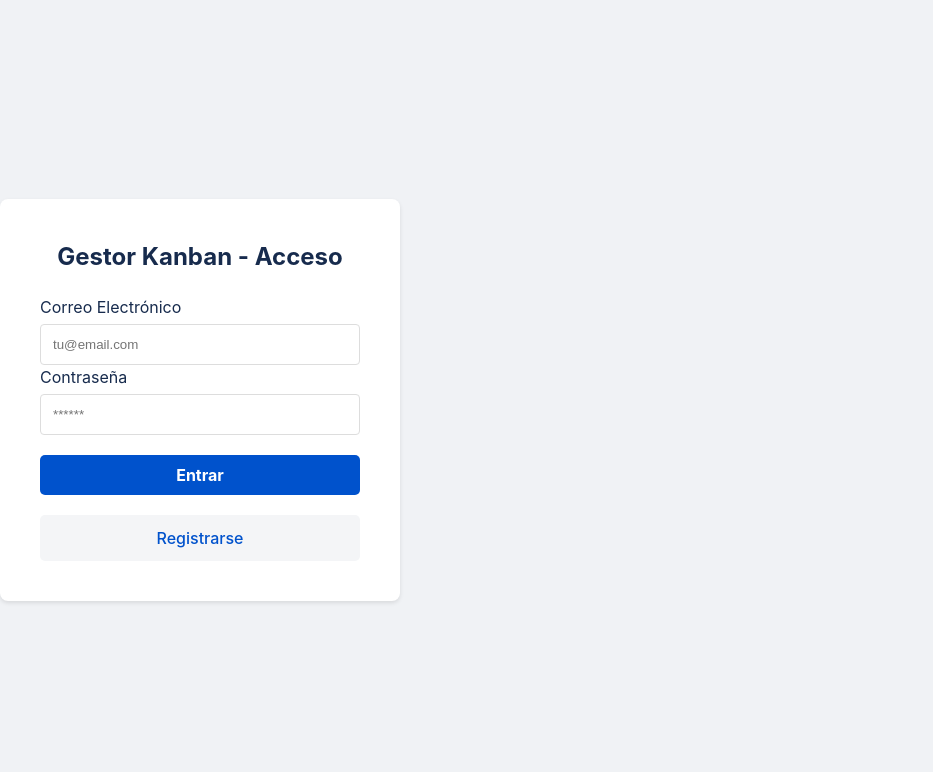
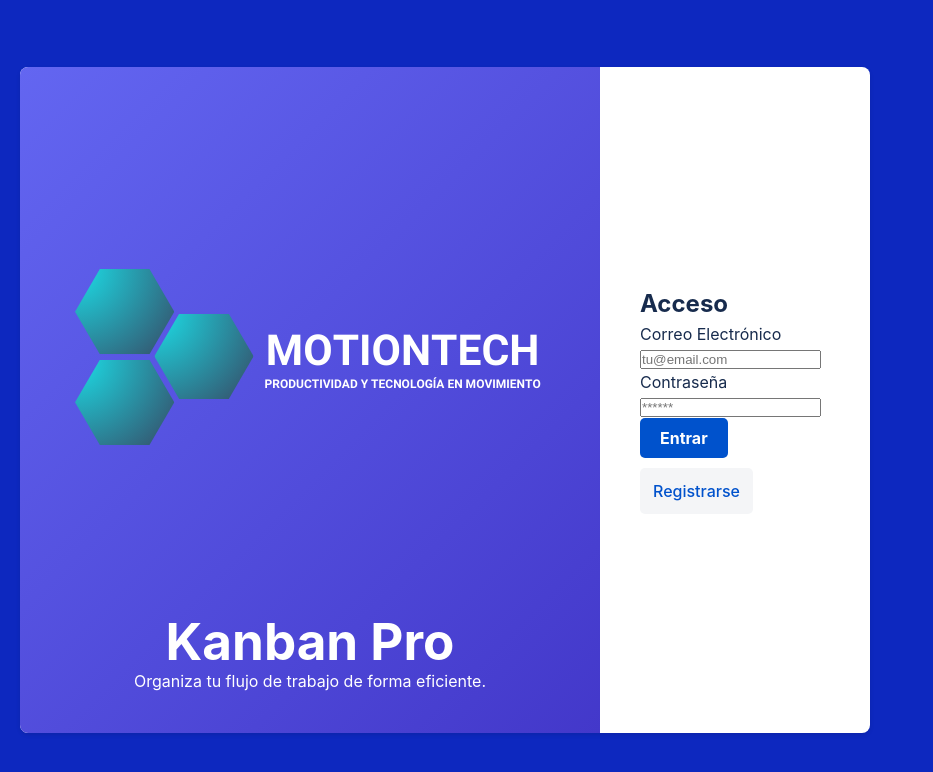
Before and after one commit to jobarv/EmbudoVentas, a React (Vite) app: page / in a window 1280 px wide. Shown: the top 772 px of the page, without its empty margins (0-933 px from the left). Built offline with nearby package versions, Linux system fonts and the light colour scheme.

Commit message:
Se guardan estilos de login

```diff
--- a/src/components/Login.jsx
+++ b/src/components/Login.jsx
@@ -1,5 +1,6 @@
 import React, { useState } from 'react';
 import { supabase } from '../lib/supabase';
+import logo from '../assets/Logo MOTIONTECH_letrasBlancas.png'
 import '../styles/global.css';
 
 const Login = () => {
@@ -24,10 +25,18 @@ const Login = () => {
     };
 
     return (
-        <>
-            <div className="login-container">
-                <form className="login-form">
-                    <h2>Gestor Kanban - Acceso</h2>
+        <div className="login-container">
+            <div className="login-box">
+                <div className="login-branding">
+                    <div className="logo-placeholder">
+                        <img src={logo} alt="logo_motiontech" />
+                        <h1>Kanban Pro</h1>
+                        <p>Organiza tu flujo de trabajo de forma eficiente.</p>
+                    </div>
+                </div>
+
+                <form className="login-form" onSubmit={handleLogin}>
+                    <h2>Acceso</h2>
                     <div className="modal-field">
                         <label>Correo Electrónico</label>
                         <input
@@ -35,6 +44,7 @@ const Login = () => {
                             value={email}
                             onChange={(e) => setEmail(e.target.value)}
                             placeholder="tu@email.com"
+                            required
                         />
                     </div>
                     <div className="modal-field">
@@ -44,19 +54,20 @@ const Login = () => {
                             value={password}
                             onChange={(e) => setPassword(e.target.value)}
                             placeholder="******"
+                            required
                         />
                     </div>
                     <div className="login-buttons">
-                        <button onClick={handleLogin} disabled={loading} className="add-project-btn">
+                        <button type="submit" disabled={loading} className="add-project-btn">
                             {loading ? 'Cargando...' : 'Entrar'}
                         </button>
-                        <button onClick={handleSignUp} className="link-btn">
+                        <button type="button" onClick={handleSignUp} className="link-btn">
                             Registrarse
                         </button>
                     </div>
                 </form>
             </div>
-        </>
+        </div>
     );
 };
 
--- a/src/styles/global.css
+++ b/src/styles/global.css
@@ -2,7 +2,7 @@
    VARIABLES Y RESET
    ========================================= */
 :root {
-  --bg-main: #f0f2f5;
+  --bg-main: #0d28bf;
   --column-bg: #ebedef;
   --card-bg: #ffffff;
   --primary: #0052cc;
@@ -233,35 +233,55 @@ select {
   display: flex;
   justify-content: center;
   align-items: center;
-  height: 100vh;
+  min-height: 100vh;
   background-color: var(--bg-main);
+  padding: 20px;
 }
 
-.login-form {
+.login-box {
+  display: flex;
+  width: 100%;
+  max-width: 850px;
   background: white;
-  padding: 40px;
   border-radius: var(--border-radius);
   box-shadow: var(--shadow);
-  width: 100%;
-  max-width: 400px;
+  overflow: hidden; /* Importante para los bordes redondeados */
 }
 
-.login-form h2 {
-  margin-bottom: 20px;
+/* Sección izquierda (Logo/Branding) */
+.login-branding {
+  flex: 1;
+  background: linear-gradient(135deg, #6366f1 0%, #4338ca 100%);
+  color: white;
+  display: flex;
+  flex-direction: column;
+  justify-content: center;
+  align-items: center;
+  padding: 40px;
   text-align: center;
 }
 
-.login-form input {
-  width: 100%;
-  padding: 12px;
-  margin-top: 5px;
-  border: 1px solid #ddd;
-  border-radius: 4px;
+.logo-icon {
+  font-size: 3rem;
+  margin-bottom: 10px;
 }
 
-.login-buttons {
+/* Sección derecha (Formulario) */
+.login-form {
+  flex: 1;
+  padding: 40px;
   display: flex;
   flex-direction: column;
-  gap: 10px;
-  margin-top: 20px;
+  justify-content: center;
 }
+
+/* Ajuste para móviles */
+@media (max-width: 768px) {
+  .login-box {
+    flex-direction: column;
+    max-width: 400px;
+  }
+  .login-branding {
+    padding: 20px;
+  }
+}
```
Also changed, not shown: src/assets/Logo MOTIONTECH_Original_Degradado.png (added), src/assets/Logo MOTIONTECH_letrasBlancas.png (added).
